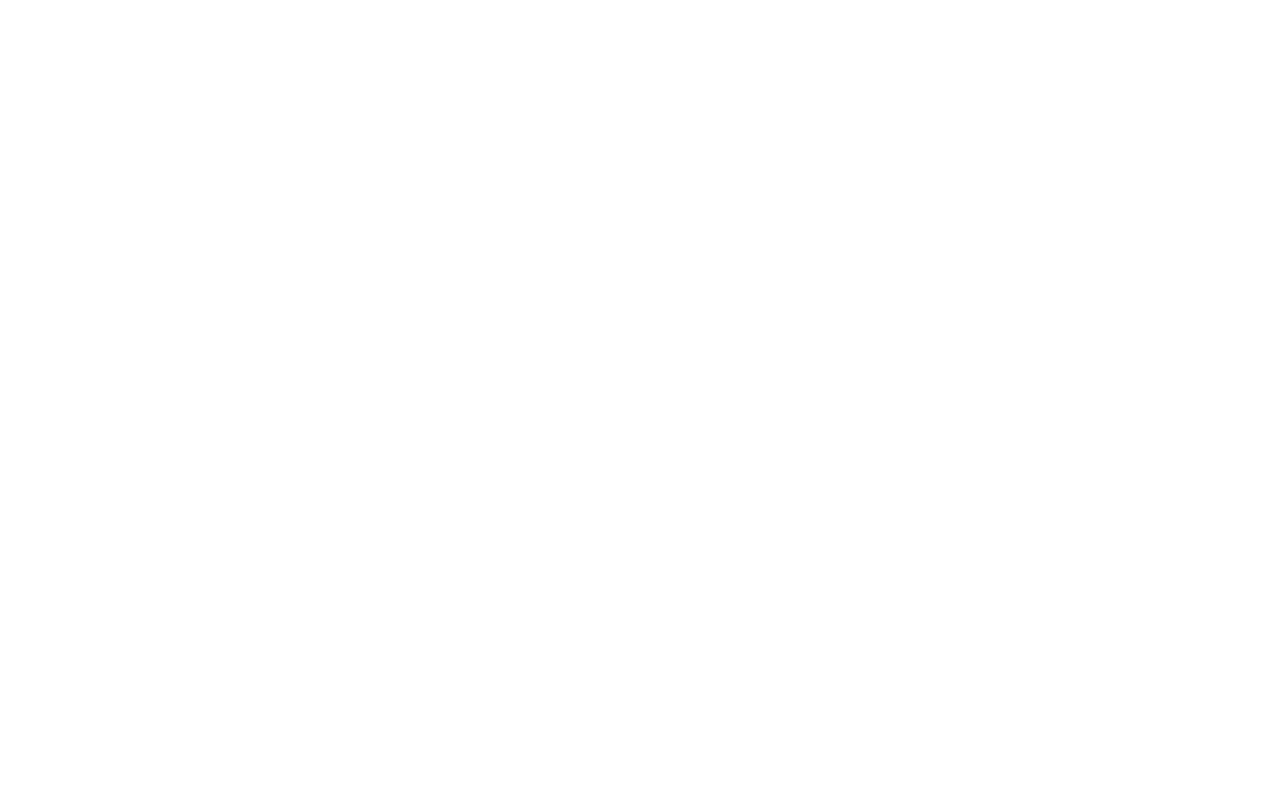
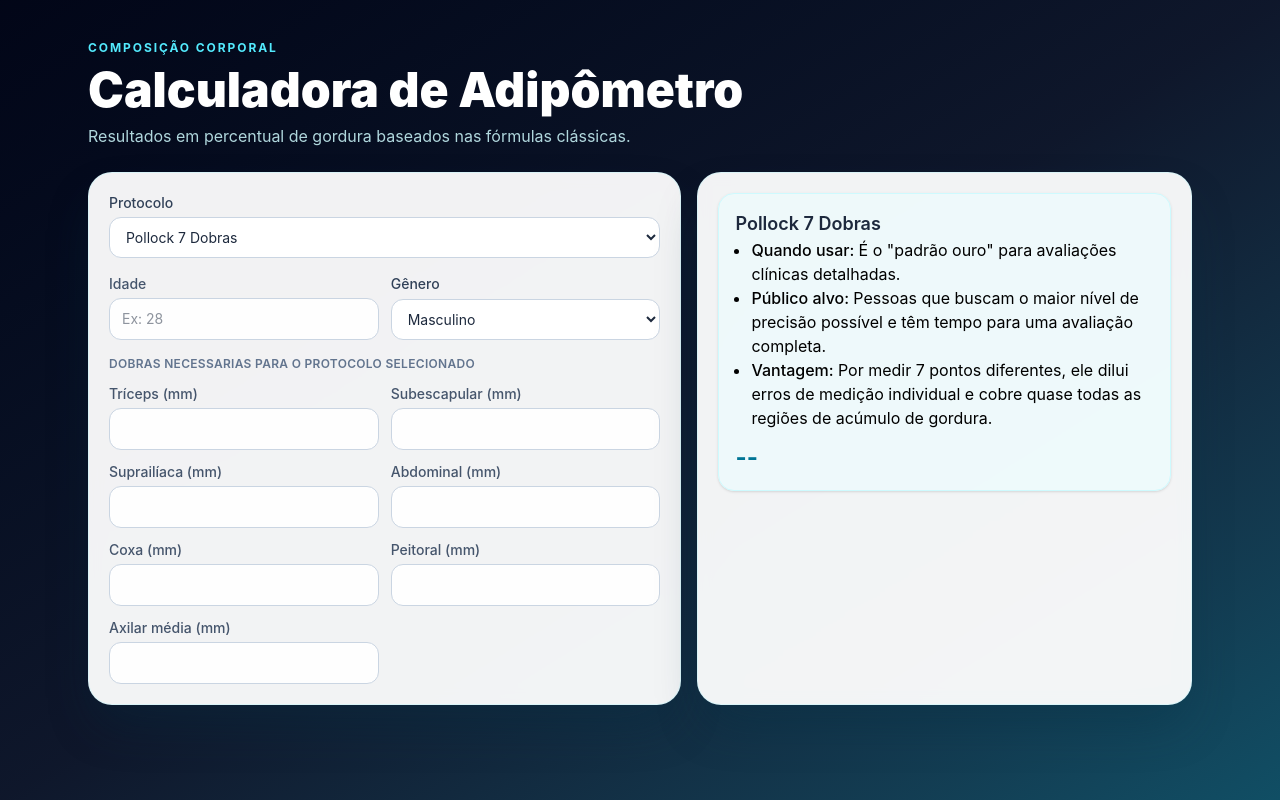
Before and after one commit to janssenbatista/calculadora-de-adipometro, a React (Vite) app: page / in a window 1280 px wide. Built offline with nearby package versions, Linux system fonts and the light colour scheme.

Commit message:
feat: render CalculadoraComposicao component in App

```diff
--- a/src/App.tsx
+++ b/src/App.tsx
@@ -1,5 +1,7 @@
+import CalculadoraComposicao from './components/CalculadoraComposicao';
+
 function App() {
-  return <></>;
+  return <CalculadoraComposicao />;
 }
 
 export default App;
```
